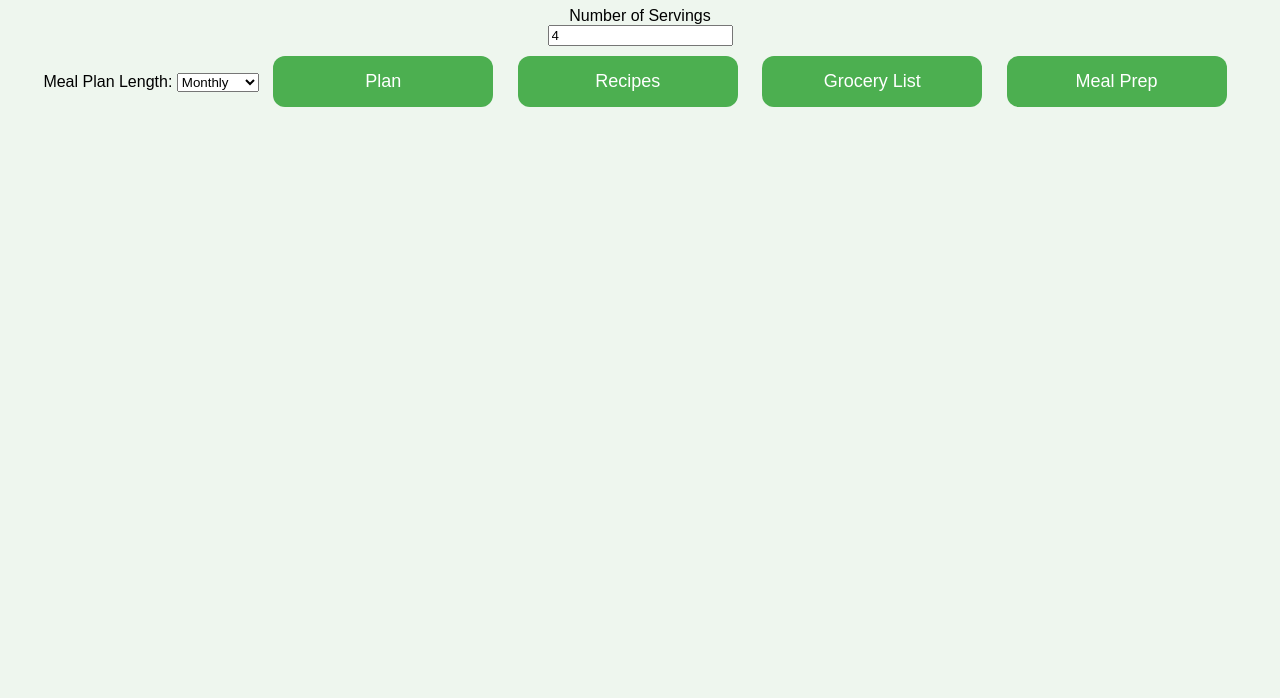
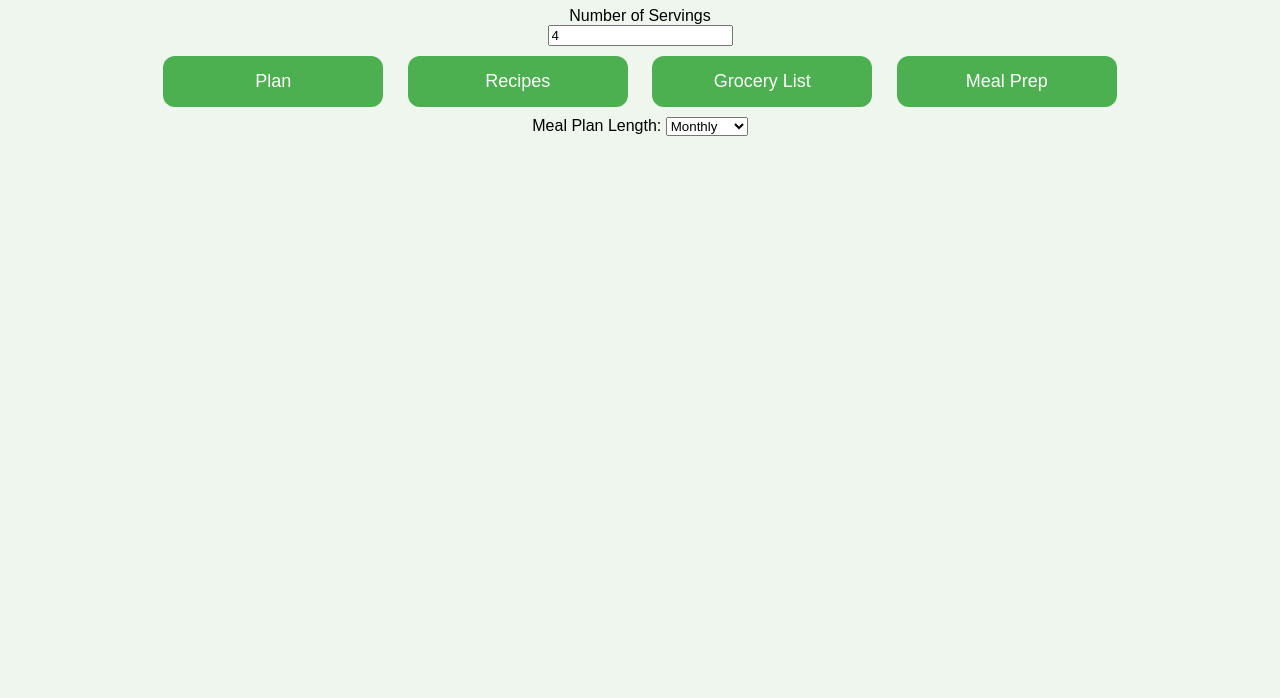
Before and after one commit to Mr-Brando/Vegan-Meal-Planner, a plain HTML site: page index.html in a window 1280 px wide. Shown: the part 102-800 px from the top of the page. Drawn offline with Linux system fonts and the light colour scheme.

Commit message:
Update index.html

```diff
--- a/index.html
+++ b/index.html
@@ -1,26 +1,27 @@
 <!DOCTYPE html>
 <html>
 <head>
-
 <meta name="viewport" content="width=device-width, initial-scale=1">
-
 <title>Vegan Meal Planner</title>
-
 <link rel="stylesheet" href="styles.css">
-
 <link rel="manifest" href="manifest.json">
-
 </head>
 
 <body>
 
 <h1>🌱 Vegan Meal Planner</h1>
 
-<label>Number of Servings</label>
-<br>
+<!-- Number of Servings -->
+<label>Number of Servings</label><br>
 <input type="number" id="servings" value="4" min="1">
 
+<!-- Menu Buttons -->
 <div class="menu">
+  <button onclick="show('plan')">Plan</button>
+  <button onclick="show('recipes')">Recipes</button>
+  <button onclick="show('grocery')">Grocery List</button>
+  <button onclick="show('prep')">Meal Prep</button>
+</div>
 
 <!-- Meal Plan Length Selector -->
 <label for="planLength">Meal Plan Length:</label>
@@ -30,39 +31,25 @@
   <option value="30" selected>Monthly</option>
 </select>
 
-<!-- Meal Plan Display -->
-<div id="plan" class="section" style="display:none;"></div>
-<button onclick="show('plan')">Plan</button>
-<button onclick="show('recipes')">Recipes</button>
-<button onclick="show('grocery')">Grocery List</button>
-<button onclick="show('prep')">Meal Prep</button>
-
-</div>
-
-<div id="plan" class="section"></div>
-<div id="recipes" class="section"></div>
-<div id="grocery" class="section"></div>
-
-<div id="prep" class="section">
-
+<!-- Sections -->
+<div id="plan" class="section" style="display:none"></div>
+<div id="recipes" class="section" style="display:none"></div>
+<div id="grocery" class="section" style="display:none"></div>
+<div id="prep" class="section" style="display:none">
   <h2>Weekly Meal Prep</h2>
-
   <ul>
-
     <li>Cook large batch of rice</li>
     <li>Cook lentils or beans</li>
     <li>Chop onions, carrots, peppers</li>
     <li>Roast potatoes and broccoli</li>
     <li>Make hummus</li>
-
   </ul>
-
 </div>
 
+<!-- Scripts -->
 <script src="recipes.js"></script>
 <script src="mealplan.js"></script>
 <script src="app.js"></script>
 
 </body>
-
 </html>
```
Lines whose indentation alone changed are shown as unchanged.
